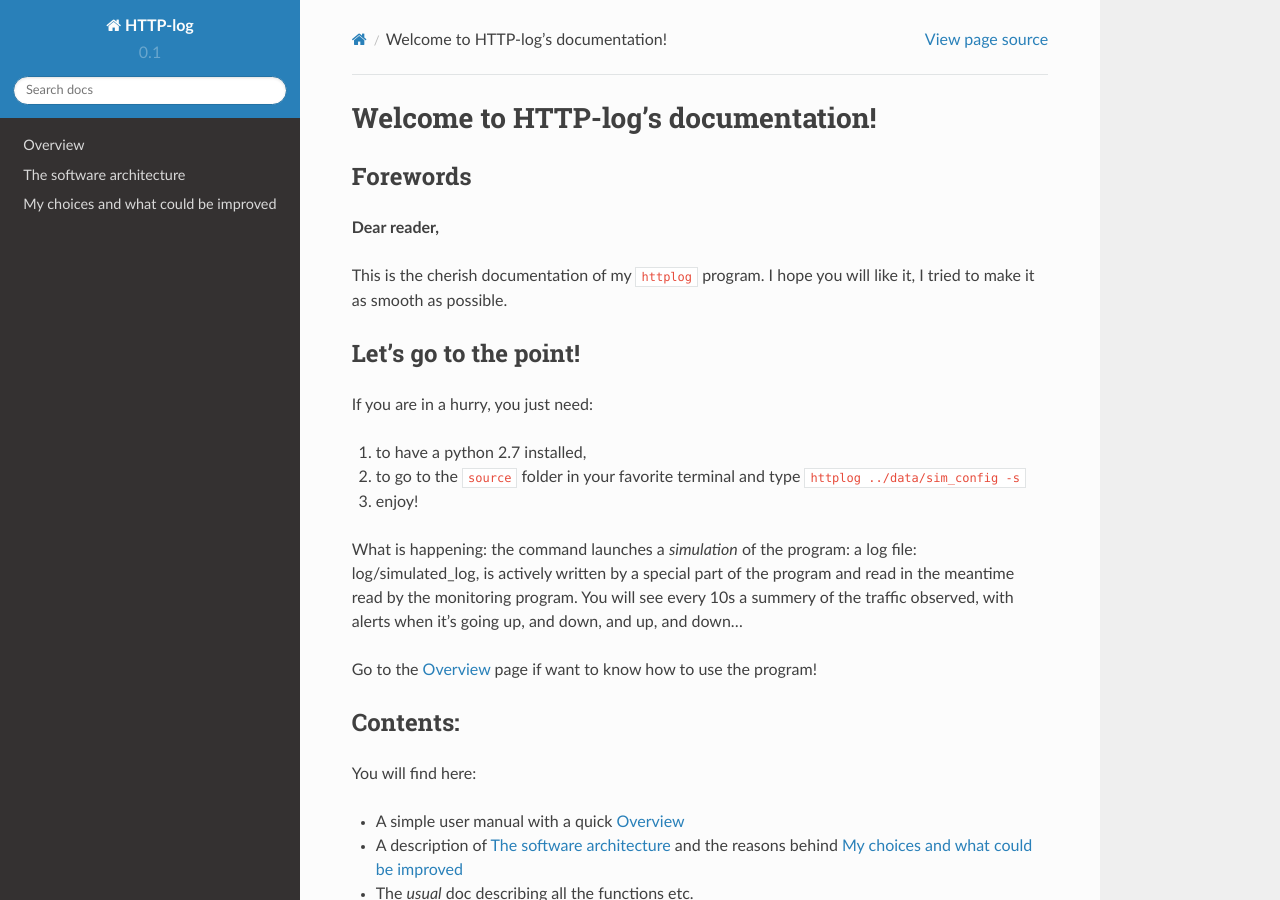
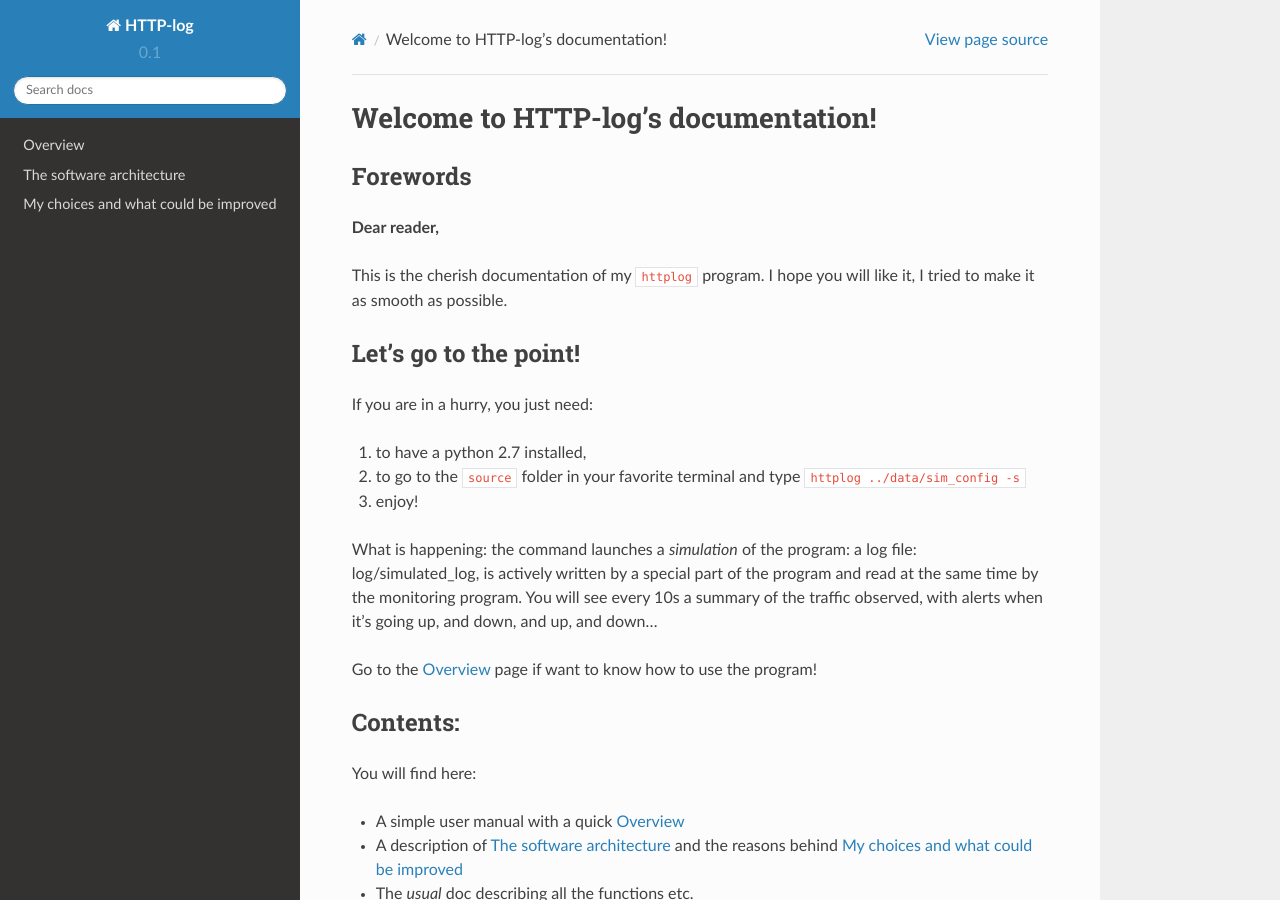
Before and after one commit to deterralba/HTTP-log, a Sphinx documentation site: the page built from documentation/index.rst, in a window 1280 px wide and 900 px high. Built offline with Sphinx 7.4.7 and the Read the Docs theme 2.0.0, drawn with Linux system fonts in a browser that asks for light colours; pages that are not in the unit, such as notebooks, are missing from menus.

Commit message:
Update index.rst
minor corrections
proposed chance for "mean time"

```diff
--- a/documentation/index.rst
+++ b/documentation/index.rst
@@ -21,8 +21,8 @@ If you are in a hurry, you just need:
 3. enjoy!
 
 What is happening: the command launches a *simulation* of the program: a log file: log/simulated_log, is actively written
-by a special part of the program and read in the meantime read by the monitoring program.
-You will see every 10s a summery of the traffic observed, with alerts when it's
+by a special part of the program and read at the same time by the monitoring program.
+You will see every 10s a summary of the traffic observed, with alerts when it's
 going up, and down, and up, and down...
 
 Go to the :ref:`overview` page if want to know how to use the program!
```
